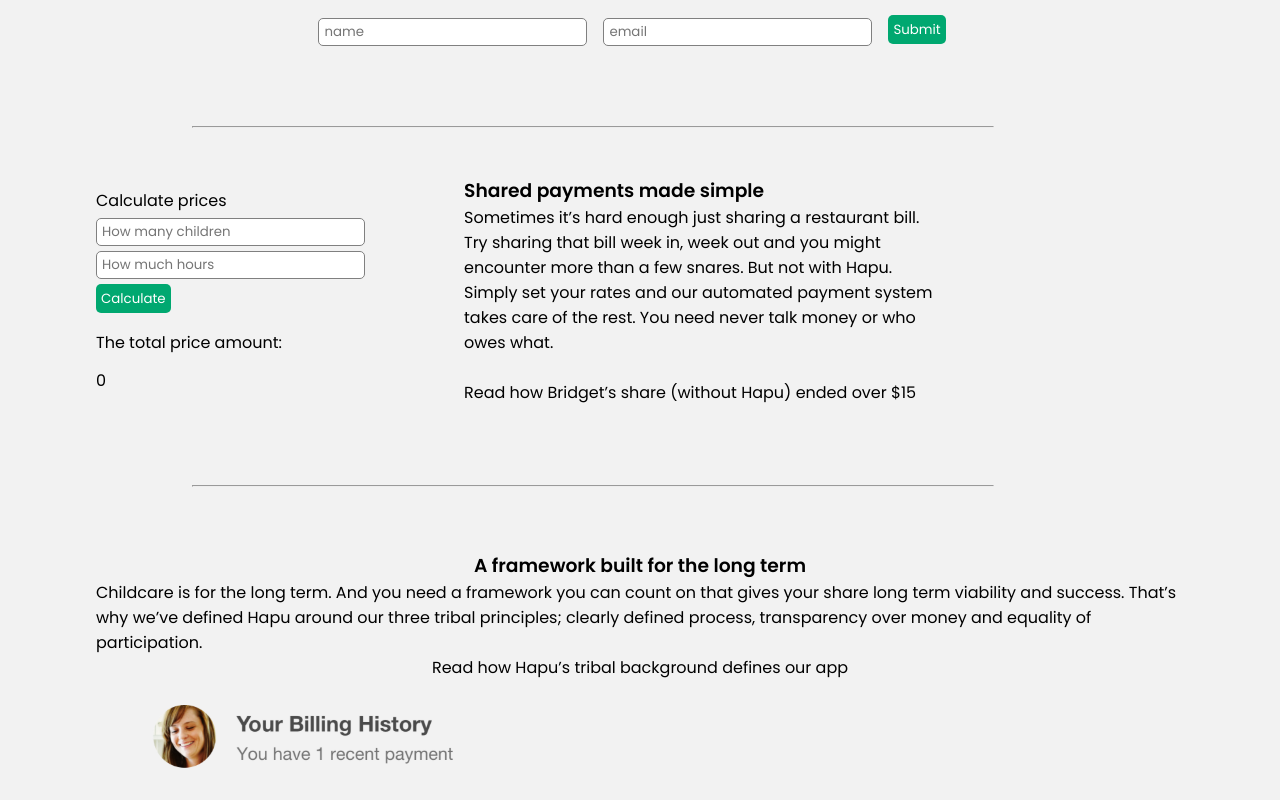
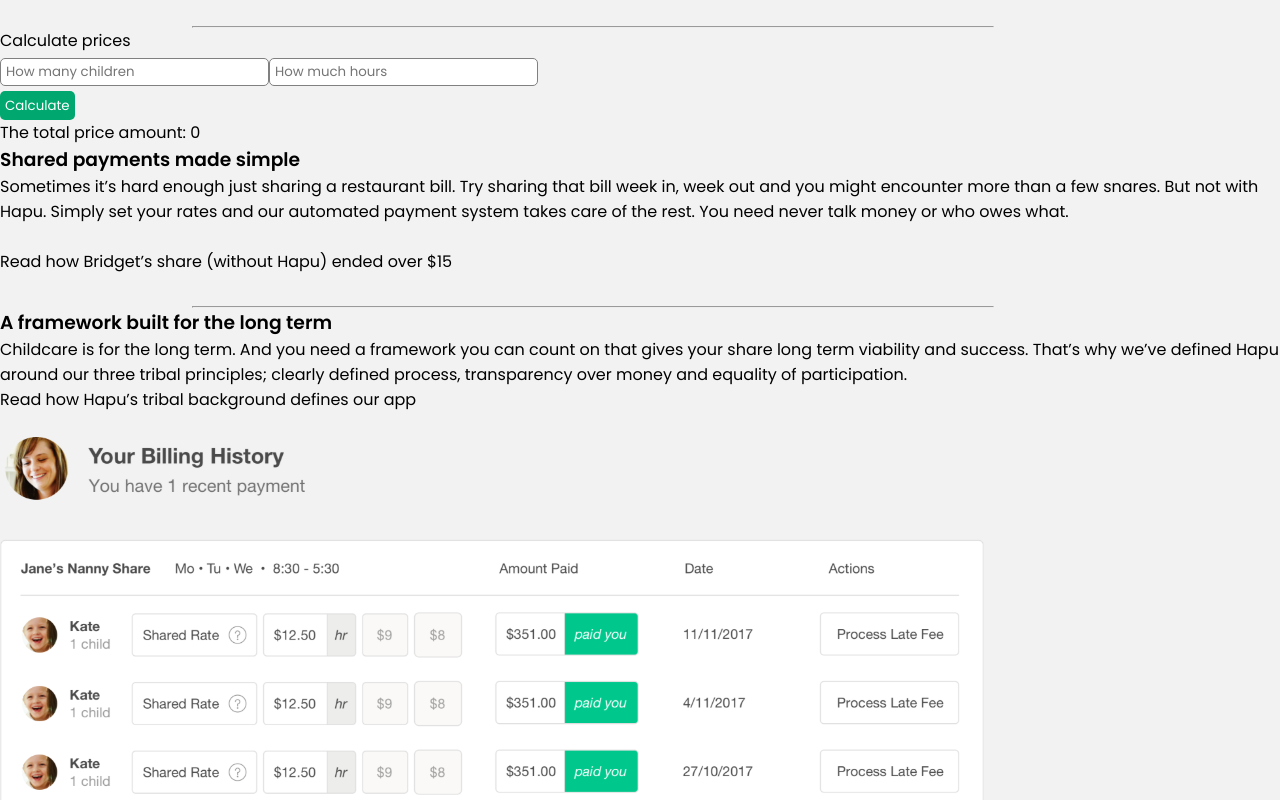
Before and after one commit to AndersonPedrosa35/ChallengeJungleDevs, a React (Create React App) app: page / in a window 1280 px wide. Shown: the part 1600-2400 px from the top of the page. Built offline with nearby package versions, Linux system fonts and the light colour scheme.

Commit message:
Feito componentização e organização do código

```diff
--- a/src/styles/Home.css
+++ b/src/styles/Home.css
@@ -108,39 +108,3 @@
 .home {
   background-color: #F2F2F2;
 }
-
-.market-form {
-  align-items: center;
-  display: flex;
-  justify-content: center;
-  margin: 3rem 1rem 5rem 0;
-}
-
-.market-form input {
-  margin-right: 1rem;
-}
-
-.prices {
-  display: flex;
-  padding: 3rem 3rem 3rem 6rem;
-}
-
-.options-prices {
-  display: flex;
-  flex-direction: column;
-  justify-content: space-evenly;
-  width: 20rem;
-}
-
-.description-prices {
-  margin-left: 3rem;
-  width: 30rem;
-}
-
-.framework {
-  align-items: center;
-  display: flex;
-  flex-direction: column;
-  margin: 0 2rem 0 2rem;
-  padding: 4rem;
-}
```
